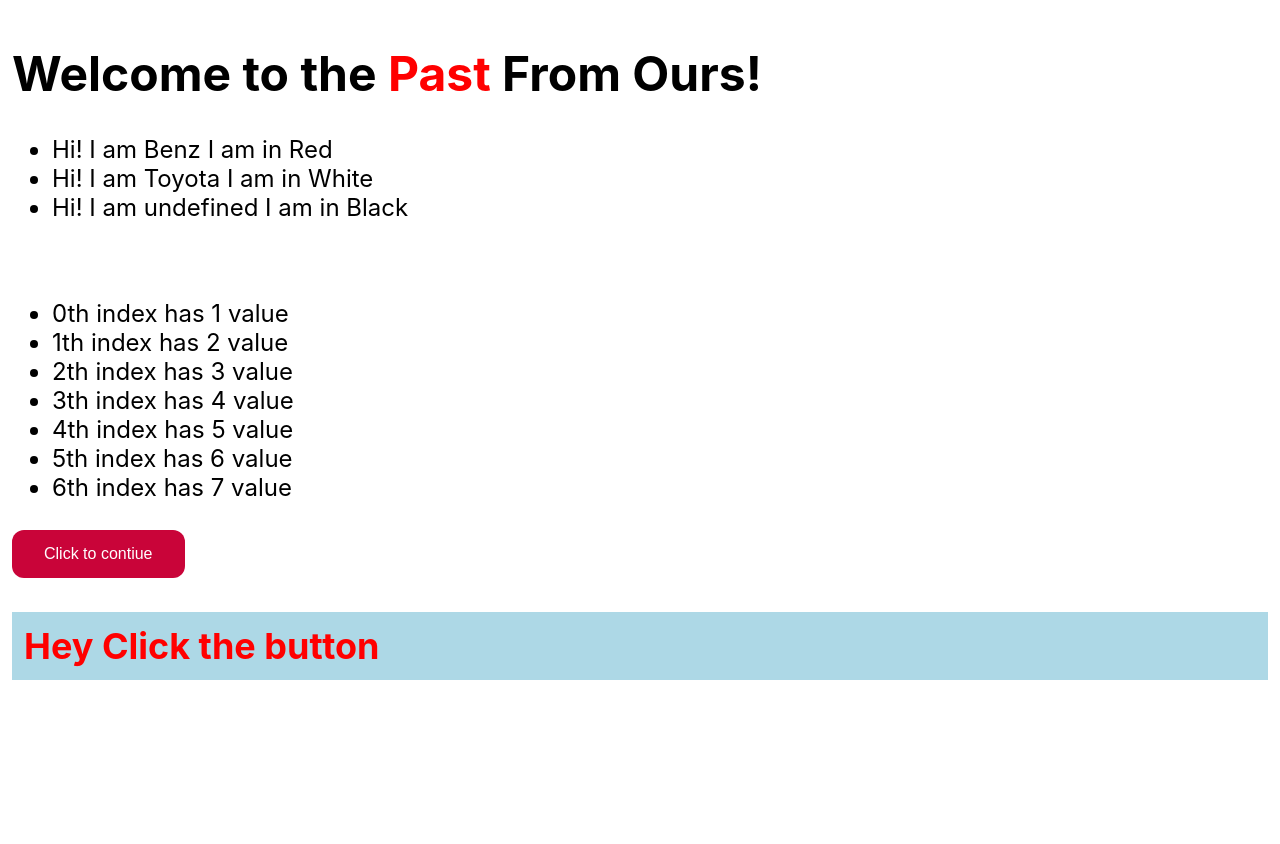
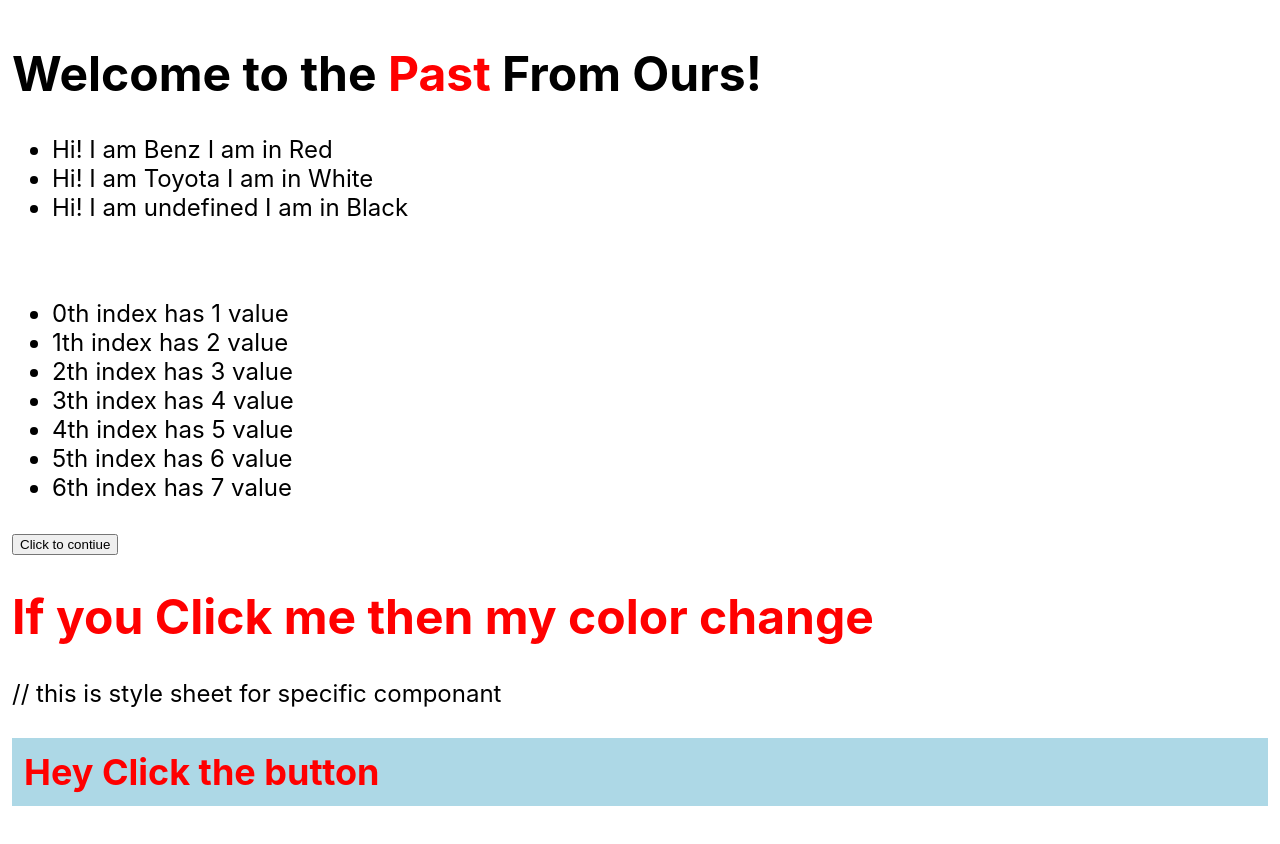
Before and after one commit to Bh-Gobi-7-shan/FirstReactApplication, a React (Vite) app in the folder LearnReactJs/: page / in a window 1280 px wide. Shown: the top 844 px of the page. Before the commit the page ends 800 px from the top, so only its background shows below. Built offline with nearby package versions, Linux system fonts and the light colour scheme.

Commit message:
cssstyle sheet Usestate
Css Style sheet and Usestate in functional Component

```diff
--- a/LearnReactJs/src/App.css
+++ b/LearnReactJs/src/App.css
@@ -12,18 +12,3 @@
   color: Red;
 
 }
-
-button{
-  background-color: #c90439;
-  border: none;
-  color: white;
-  padding: 15px 32px;
-  text-align: center;
-  text-decoration: none;
-  display: inline-block;
-  font-size: 16px;
-  margin: 4px 2px;
-  cursor: pointer;
-  border-radius: 12px;
-  margin-left:auto;
-}
--- a/LearnReactJs/src/ButtonEvent.jsx
+++ b/LearnReactJs/src/ButtonEvent.jsx
@@ -1,14 +1,30 @@
-import './App.css';
+import styleSheet from './buttonclick.header.css';
+import { useState } from 'react';  // for state
+
+const myColor = {
+    color: "red"
+}
+const changeColor = {
+    color: "blue"
+}
+
 function ButtonEvent() {
+    const [color, setColor] = useState(myColor)
 
     function ButtonClick(){
-        console.log("Button Clicked")
-
+        setColor(changeColor);
     }
 
 
+
+
+
     return(
-        <button onClick={ButtonClick}>Click to contiue </button>
+        <>
+        <button onClick={ButtonClick} className={styleSheet.button}>Click to contiue </button>
+        <h1 style={color}>If you Click me then my color change</h1>
+        // this is style sheet for specific componant
+        </>
 
     )
 
--- /dev/null
+++ b/LearnReactJs/src/buttonclick.header.css
@@ -0,0 +1,14 @@
+.button{
+    background-color: #c90439;
+    border: none;
+    color: white;
+    padding: 15px 32px;
+    text-align: center;
+    text-decoration: none;
+    display: inline-block;
+    font-size: 16px;
+    margin: 4px 2px;
+    cursor: pointer;
+    border-radius: 12px;
+    margin-left:auto;
+  }
```
